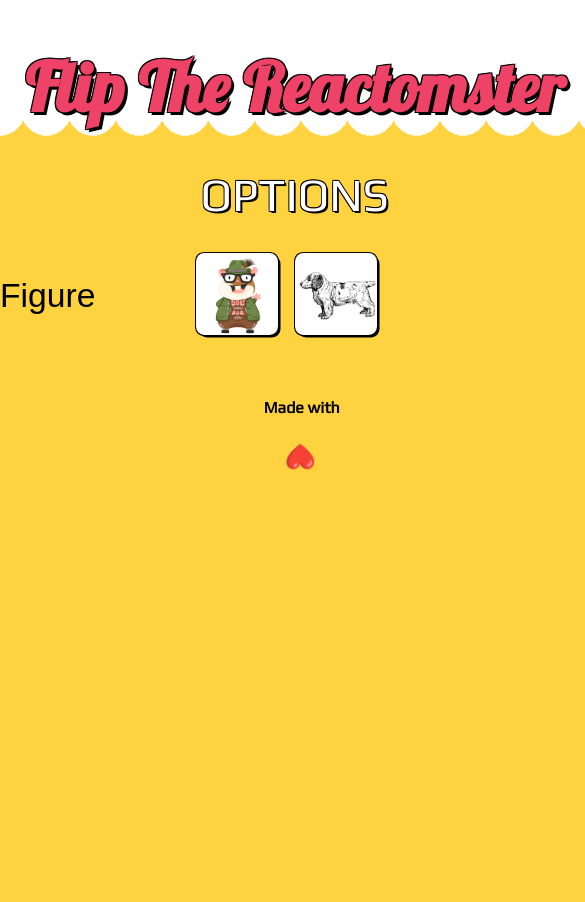
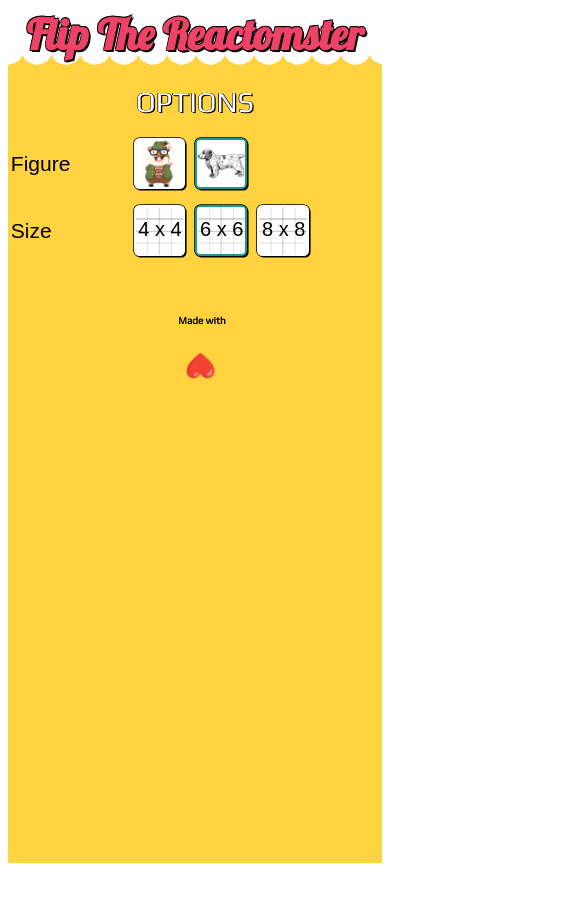
Before and after one commit to tavofigse/flip-the-react-tomster, a React (Create React App) app: page /options in a window 390 px wide. Shown: the top 902 px of the page, 585 px wide, since content can reach past the window. After the commit the page ends 871 px from the top, so only its background shows below. Built offline with nearby package versions, Linux system fonts and the light colour scheme.

Commit message:
Addding media queries and Option-utils module.

```diff
--- a/src/components/App.tsx
+++ b/src/components/App.tsx
@@ -12,10 +12,18 @@ const Container = styled.div`
   min-width: ${Variables.rem(700)};
 `;
 
+const PageContent = styled.div`
+  width: ${Variables.rem(700)};
+  margin: ${Variables.rem(30)} auto 0;
+  font-family: arial;
+`;
+
 export const App: React.StatelessComponent<{}> = () => (
-    <Container>
+    <Container className="Page">
         <Header />
-        <RoutesContainer />
+        <PageContent className="Page-content">
+            <RoutesContainer />
+        </PageContent>
         <Footer />
     </Container>
 );
--- a/src/components/home/Footer.tsx
+++ b/src/components/home/Footer.tsx
@@ -31,7 +31,7 @@ const Heart = styled.p`
 `;
 
 export const Footer: React.StatelessComponent<{}> = () => (
-  <FooterContainer>
+  <FooterContainer className="Footer">
     <FooterLabel>Made with</FooterLabel>
     <Heart>❤️</Heart>
   </FooterContainer>
--- a/src/components/home/Header.tsx
+++ b/src/components/home/Header.tsx
@@ -24,12 +24,13 @@ const HeaderTitle = styled.h1`
     font-size: ${Variables.em(80)};
     text-align: center;
     text-decoration: none;
+    margin: 0;
 
     ${Variables.textShadowEffect}
 `;
 
 export const Header: React.StatelessComponent<{}> = () => (
-    <HeaderContainer>
+    <HeaderContainer className="Header">
         <HeaderTitle>
             Flip The Reactomster
         </HeaderTitle>
--- a/src/components/home/Home.tsx
+++ b/src/components/home/Home.tsx
@@ -33,7 +33,7 @@ const Options = styled.ul`
 `;
 
 export const Home: React.StatelessComponent<{}> = () => (
-    <Options>
+    <Options className="Home">
       <li><Link to="play">New Game</Link></li>
       <li><Link to="options">Options</Link></li>
       <li><Link to="credits">Credits</Link></li>
--- /dev/null
+++ b/src/components/options/Option-utils.tsx
@@ -0,0 +1,85 @@
+import * as React from 'react';
+import styled, { css } from 'styled-components';
+import * as Variables from '../../styles/variables';
+
+export const OptionLabel = styled.div`
+  flex: 1 1;
+  line-height: ${Variables.rem(60)};
+  font-size: ${Variables.rem(40)};
+`;
+
+export const OptionsContainer = styled.div`
+  flex: 2 1;
+
+  .options-button {
+    display: inline-block;
+    height: ${Variables.rem(90)};
+    margin-right: ${Variables.rem(20)};
+    width: ${Variables.rem(90)};
+    background-color: ${Variables.COLOR_WHITE};
+    border: ${Variables.rem(4)} solid ${Variables.COLOR_TRANSPARENT};
+    ${Variables.boxShadowEffect}
+    cursor: pointer;
+    position: relative;
+    /* selected */
+
+    :hover {
+      border: ${Variables.rem(4)} solid ${Variables.COLOR_AQUA};
+    }
+  }
+
+  img {
+    border-radius: ${Variables.rem(10)};
+    height: 100%;
+    padding: ${Variables.em(2)};
+    width: 100%;
+    line-height: ${Variables.rem(60)};
+
+  }
+`;
+
+interface IOptionProps {
+    imagePath: string;
+    selected: boolean;
+    className?: string;
+    children?: React.ReactNode;
+}
+
+const OptionComponent: React.StatelessComponent<IOptionProps> = (props) => (
+    <div className={props.className}>
+      <div className="option-body">
+        {props.children}
+      </div>
+      <img src={props.imagePath} className="options-button-figure" />
+    </div>
+);
+
+
+export const Option = styled(OptionComponent)`
+  display: inline-block;
+  height: ${Variables.rem(90)};
+  margin-right: ${Variables.rem(20)};
+  width: ${Variables.rem(90)};
+  background-color: ${Variables.COLOR_WHITE};
+  border: ${Variables.rem(4)} solid ${Variables.COLOR_TRANSPARENT};
+  ${Variables.boxShadowEffect}
+  cursor: pointer;
+  position: relative;
+  /* selected */
+  :hover {
+    border: ${Variables.rem(4)} solid ${Variables.COLOR_AQUA};
+  }
+  /* props */
+  ${props => props.selected && css`
+      border: ${Variables.rem(4)} solid ${Variables.COLOR_AQUA};
+  `}
+  ${props => props.children && css`
+    .option-body {
+      background-size: 100%;
+      font-size: ${Variables.rem(38)};
+      margin: ${Variables.rem(20)} ${Variables.rem(5)};
+      position: absolute;
+      white-space: nowrap;
+    }
+  `}
+`;
--- a/src/components/options/Options.tsx
+++ b/src/components/options/Options.tsx
@@ -1,9 +1,10 @@
 import * as React from 'react';
 import styled from 'styled-components';
 import * as Variables from '../../styles/variables';
+import { Option, OptionLabel, OptionsContainer } from './Option-utils';
 
 const Section = styled.div`
-  font-size: 1em;
+  font-size: ${Variables.em(1)};
   display: flex;
   flex-direction: row;
   align-items: center;
@@ -19,63 +20,31 @@ const SectionTitle = styled.div`
     text-transform: smallcaps;
 `;
 
-const PageContent = styled.div`
-  width: ${Variables.rem(700)};
-  margin: ${Variables.rem(30)} auto 0;
-  font-family: arial;
-`;
-
-const OptionLabel = styled.div`
-  flex: 1 1;
-  line-height: ${Variables.rem(60)};
-  font-size: ${Variables.rem(40)};
-`;
-
-const OptionsContainer = styled.div`
-  flex: 2 1;
-
-  .options-button {
-    display: inline-block;
-    height: ${Variables.rem(90)};
-    margin-right: ${Variables.rem(20)};
-    width: ${Variables.rem(90)};
-    background-color: ${Variables.COLOR_WHITE};
-    border: ${Variables.rem(4)} solid ${Variables.COLOR_TRANSPARENT};
-    ${Variables.boxShadowEffect}
-    cursor: pointer;
-    position: relative;
-    /* selected */
-
-    :hover {
-      border: ${Variables.rem(4)} solid ${Variables.COLOR_AQUA};
-    }
-  }
-
-  img {
-    border-radius: ${Variables.rem(10)};
-    height: 100%;
-    padding: ${Variables.em(2)};
-    width: 100%;
-    line-height: ${Variables.rem(60)};
-
-  }
-`;
-
 export const Options: React.StatelessComponent<{}> = () => (
-  <PageContent>
+  <React.Fragment>
     <Section>
       <SectionTitle>Options</SectionTitle>
     </Section>
     <Section>
       <OptionLabel>Figure</OptionLabel>
       <OptionsContainer>
-        <div className="options-button selected ember-view">
-          <img src="images/tomster14.png" className="options-button-figure" />
-        </div>
-        <div className="options-button selected ember-view">
-          <img src="images/dog14.png" className="options-button-figure" />
-        </div>
+        <Option imagePath="images/tomster14.png" selected={false} />
+        <Option imagePath="images/dog14.png" selected={true} />
       </OptionsContainer>
     </Section>
-  </PageContent>
+    <Section>
+      <OptionLabel>Size</OptionLabel>
+      <OptionsContainer>
+        <Option imagePath="images/option-grid.png" selected={false}>
+          4 x 4
+        </Option>
+        <Option imagePath="images/option-grid.png" selected={true}>
+          6 x 6
+        </Option>
+        <Option imagePath="images/option-grid.png" selected={false}>
+          8 x 8
+        </Option>
+      </OptionsContainer>
+    </Section>
+  </React.Fragment>
 );
--- a/src/index.tsx
+++ b/src/index.tsx
@@ -26,26 +26,42 @@ const store = createStore<IStoreState, any, any, any>(enthusiasm, {
 
 // tslint:disable-next-line
 injectGlobal`
+* {
+  user-select: none;
+}
+
+html {
   font-size: 10px;
-
-  html, body {
-    margin: 0;
-  }
 
   @media (min-width: ${Variables.SIZE_EXTRA_SMALL}) {
     font-size: 13px;
   }
 
-  @media (min-width: $size-small) {
+  @media (min-width: ${Variables.SIZE_SMALL}) {
     font-size: 15px;
   }
 
-  @media (min-width: $size-medium) {
+  @media (min-width: ${Variables.SIZE_MEDIUM}) {
     font-size: 17px;
   }
 
-  @media (min-width: $size-large) {
+  @media (min-width: ${Variables.SIZE_LARGE}) {
     font-size: 19px;
+  }
+}
+
+body {
+  font-family: ${Variables.FONT_BASE};
+}
+
+a {
+  color: inherit;
+  text-decoration: inherit;
+  -webkit-text-stroke: inherit;
+
+  &:hover {
+    color: inherit;
+  }
 }
 `;
 
--- a/src/styles/variables.ts
+++ b/src/styles/variables.ts
@@ -11,6 +11,7 @@ export const SIZE_MEDIUM: string = '992px';
 export const SIZE_LARGE: string = '1200px';
 
 // -------------------- VARIABLES -------------------------------
+export const FONT_BASE: string = 'Play';
 export const BROWSER_CONTEXT: number = 19;
 export const FONT_SUBHEADING: string = 'Play';
 export const FONT_FOOTER: string = 'Play';
```
